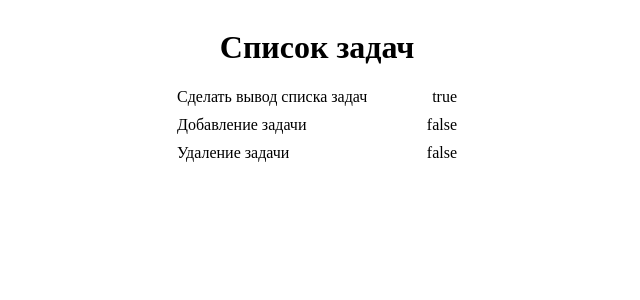
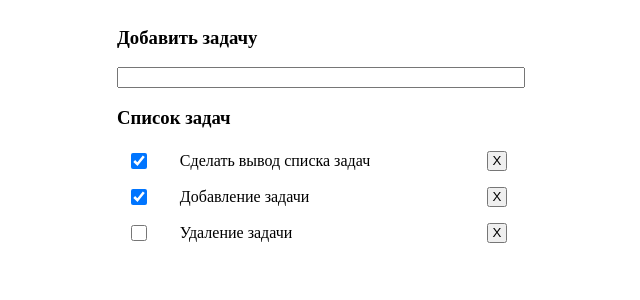
Before and after one commit to SkyHobbit36/vue-tutor-todo, a Vue app: page / in a window 1280 px wide. Shown: the top 300 px of the page, without its empty margins (323-963 px from the left). Built offline with nearby package versions, Linux system fonts and the light colour scheme.

Commit message:
добавление и удаление

```diff
--- a/src/App.vue
+++ b/src/App.vue
@@ -1,8 +1,10 @@
 <script setup lang="ts">
 
 import type { TodoItem } from '@/types/Todo';
+import { ref } from 'vue';
+import type { Ref } from 'vue';
 
-const todos: TodoItem[] = [
+const todos: Ref<TodoItem[]> = ref([
     {
         id: 1,
         value: 'Сделать вывод списка задач',
@@ -11,35 +13,77 @@ const todos: TodoItem[] = [
     {
         id: 2,
         value: 'Добавление задачи',
-        checked: false,
+        checked: true,
     },
     {
         id: 3,
         value: 'Удаление задачи',
         checked: false,
     }
-]
+]);
+
+const newTodo = ref('');
+
+const addTodo = () => {
+    todos.value.push({
+        id: todos.value[todos.value.length - 1].id + 1,
+        value: newTodo.value,
+        checked: false,
+    });
+
+    newTodo.value = '';
+}
+
+const removeTodo = (id: number) => {
+    todos.value = todos.value.filter(t => t.id !== id);
+}
 
 </script>
 
 <template>
     <div class="wrapper">
-        <h1>Список задач</h1>
+        <h3>Добавить задачу</h3>
+        <form @submit.prevent="addTodo">
+            <input class="add-todo" type="text" v-model="newTodo">
+        </form>
+
+        <h3>Список задач</h3>
         <div class="todos" v-for="todo in todos">
-            <div>{{ todo.value }}</div>
-            <div>{{ todo.checked }}</div>
+            <input type="checkbox" v-model="todo.checked">
+            <div class="todo-text">{{ todo.value }}</div>
+            <button class="del-btn" @click="removeTodo(todo.id)">X</button>
         </div>
     </div>
 </template>
 
 <style scoped>
 .wrapper {
-    width: 300px;
+    width: 400px;
+}
+.add-todo {
+    width: 100%;
 }
 .todos {
     display: flex;
     justify-content: space-between;
+    align-items: center;
     gap: 30px;
     margin: 10px;
 }
+input[type=checkbox] {
+    width: 20px;
+    height: 20px;
+    cursor: pointer;
+}
+.todo-text {
+    width: 350px;
+}
+.del-btn {
+    width: 20px;
+    height: 20px;
+    display: flex;
+    justify-content: center;
+    align-items: center;
+    cursor: pointer;
+}
 </style>
--- a/src/types/Todo.ts
+++ b/src/types/Todo.ts
@@ -1,4 +1,4 @@
-export type TodoItem = {
+export interface TodoItem {
     id: number;
     value: string;
     checked: boolean;
```
